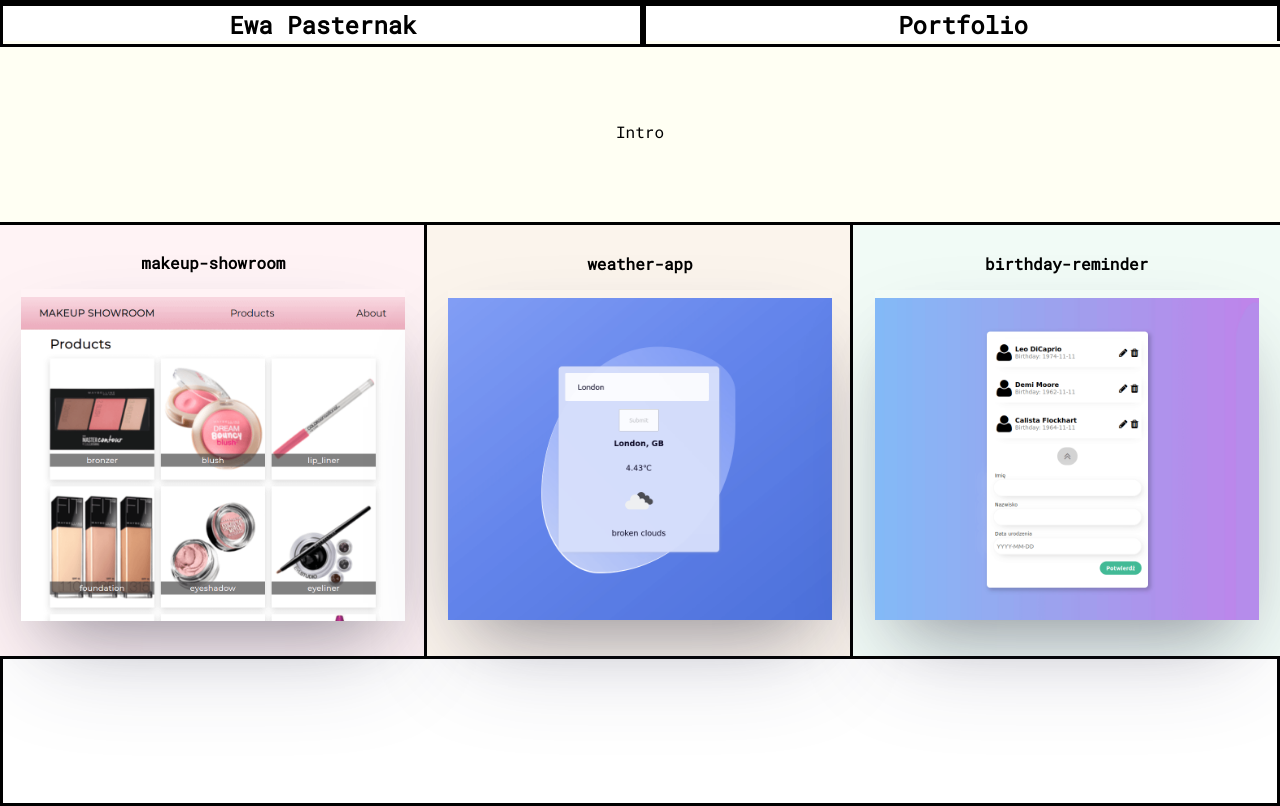
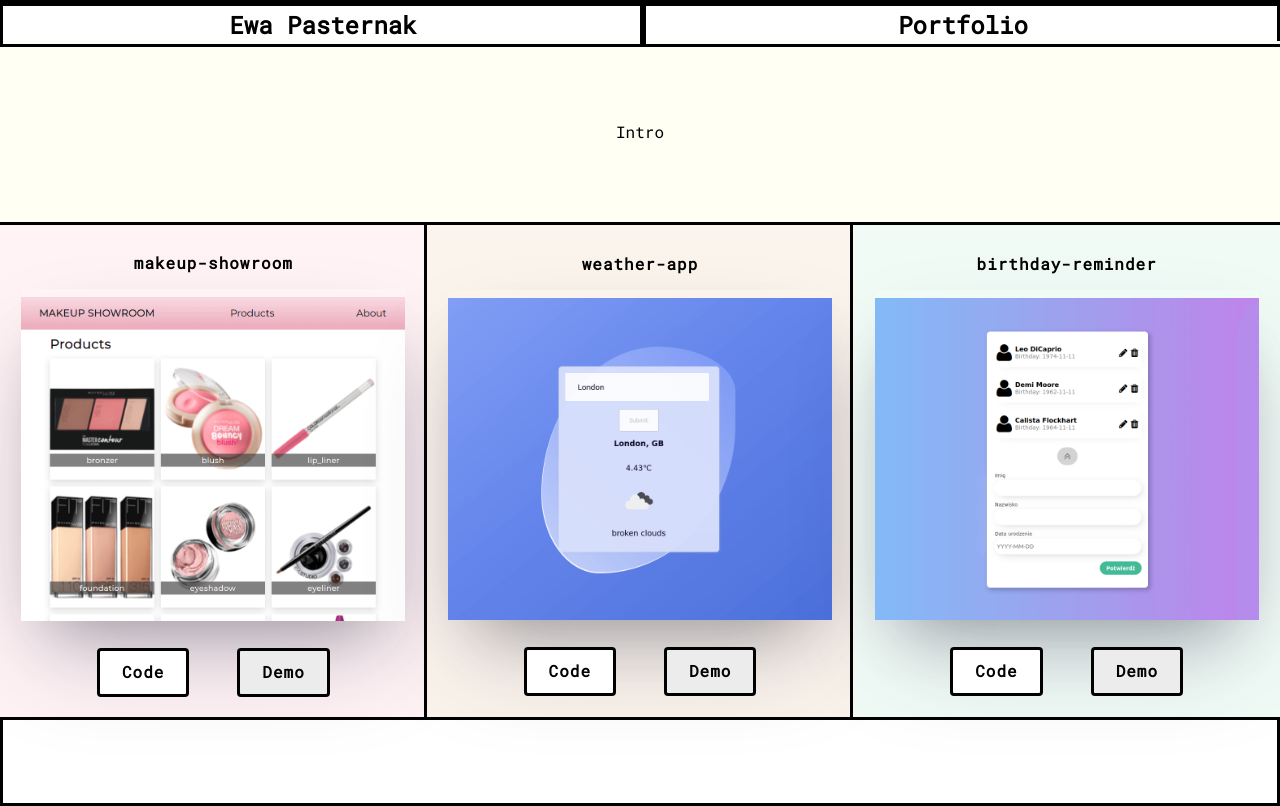
Before and after one commit to pasternakewa/pasternakewa.github.io, a React (Create React App) app: page / in a window 1280 px wide. Built offline with nearby package versions, Linux system fonts and the light colour scheme.

Commit message:
Add buttons leading to code and demo of project

```diff
--- a/src/App.scss
+++ b/src/App.scss
@@ -38,10 +38,11 @@ body {
 }
 
 .portfolio {
-  width: 100vw;
   display: grid;
   grid-template-columns: 1fr 1fr 1fr;
   justify-items: center;
+  letter-spacing: 1px;
+  width: 100vw;
   > * {
     justify-content: center;
     align-content: center;
@@ -74,3 +75,25 @@ body {
 img {
   width: 90%;
 }
+
+.portfolio__project__buttons {
+  margin: 16px 0;
+}
+
+a {
+  margin: 24px;
+  padding: 10px 22px 12px;
+  border: black solid;
+  border-radius: 4px;
+  -webkit-transition: background-color 200ms ease-in-out;
+  transition: background-color 200ms ease-in-out;
+  color: #000;
+  font-weight: 700;
+  text-align: center;
+  text-decoration: none;
+  letter-spacing: 1px;
+}
+
+a:hover {
+  background-color: gray;
+}
--- a/src/Project.js
+++ b/src/Project.js
@@ -6,6 +6,14 @@ const Project = ({ backgroundColor, src, title }) => {
     <div className={projectClassName}>
       <h4 className="portfolio__project__title">{title}</h4>
       <img src={src} alt="project-screenshot"></img>
+      <div className="portfolio__project__buttons">
+        <a href="#" style={{ backgroundColor: "white" }}>
+          Code
+        </a>
+        <a href="#" style={{ backgroundColor: "#ececec" }}>
+          Demo
+        </a>
+      </div>
     </div>
   );
 };
--- a/src/styles/_mixins.scss
+++ b/src/styles/_mixins.scss
@@ -11,6 +11,7 @@
   &:hover {
     background-color: $bacgroundColorHover;
     color: white;
+    cursor: pointer;
   }
   img {
     margin: 16px 0;
```
